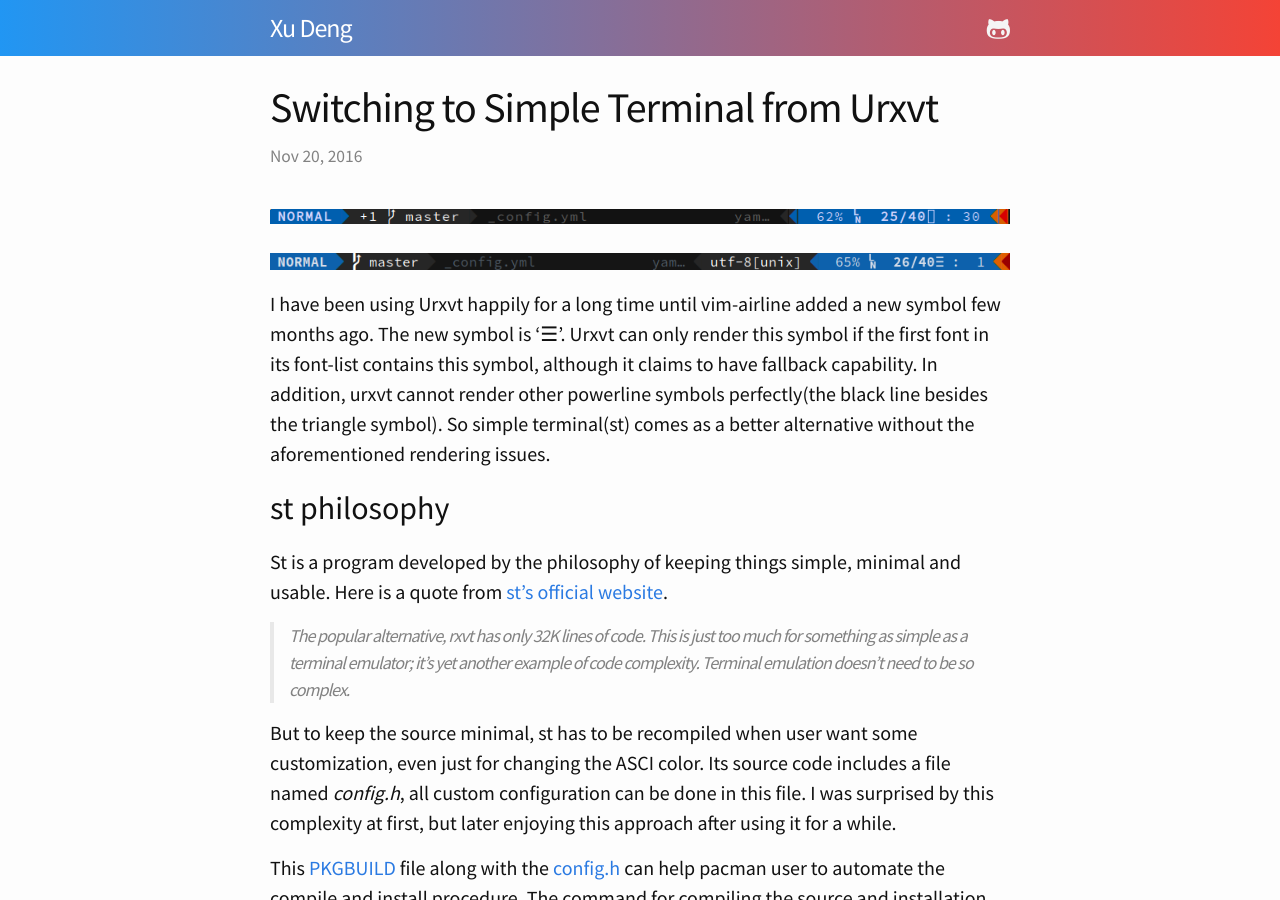
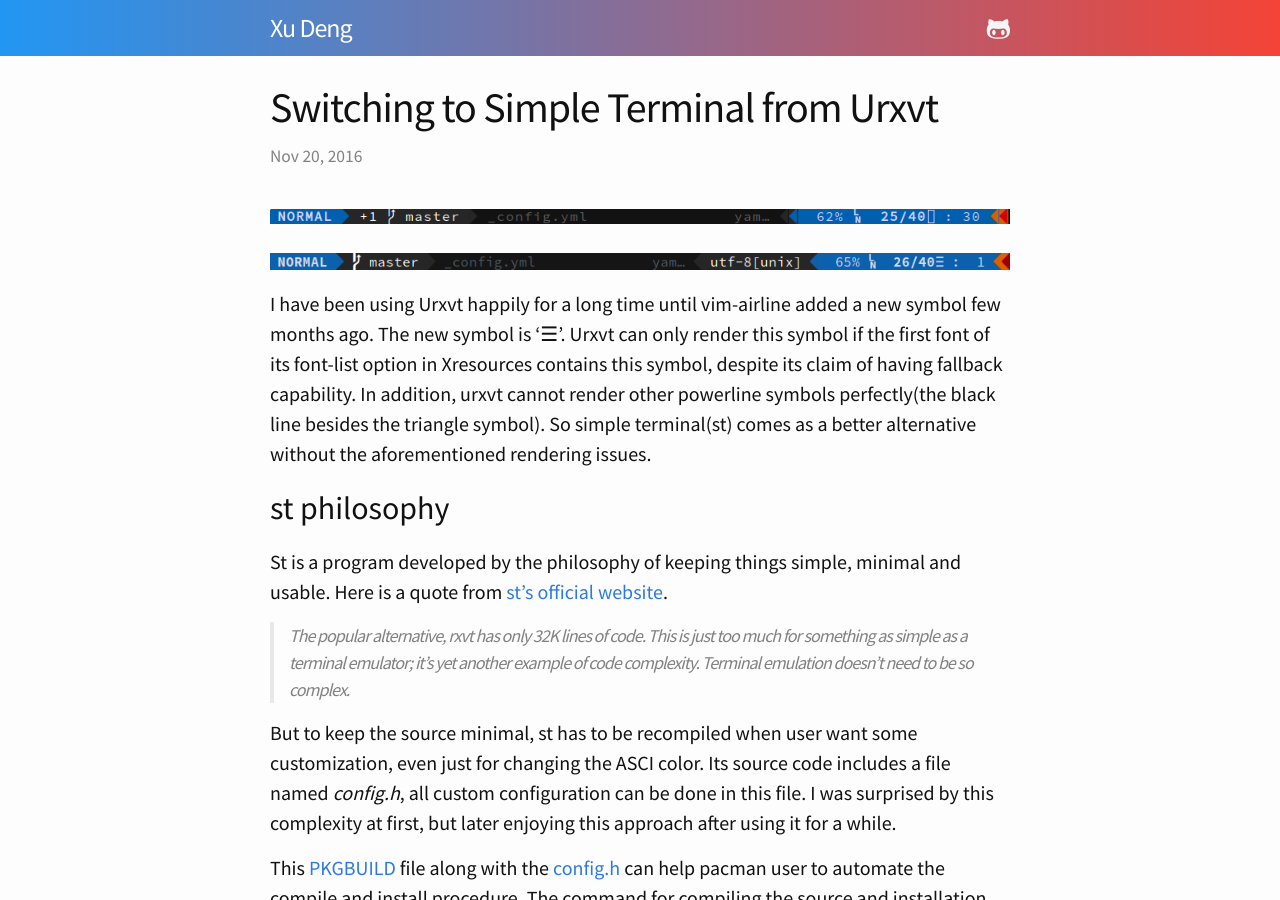
Before and after one commit to xden/xden.github.io, a Jekyll site: the page built from _posts/2016-11-20-simple-terminal.md, in a window 1280 px wide and 900 px high. Built offline with Jekyll 4.4.1, drawn with Linux system fonts in a browser that asks for light colours; some of the changed text lies outside the part shown.

Commit message:
Updated 2016-11-20-simple-terminal.md

````diff
--- a/_posts/2016-11-20-simple-terminal.md
+++ b/_posts/2016-11-20-simple-terminal.md
@@ -7,7 +7,7 @@
 
 ![urxvt-statusline]({{site.baseurl}}/assets/st-statusline.png "vim statusline in simple terminal")
 
-I have been using Urxvt happily for a long time until vim-airline added a new symbol few months ago. The new symbol is '☰'. Urxvt can only render this symbol if the first font in its font-list contains this symbol, although it claims to have fallback capability. In addition, urxvt cannot render other powerline symbols perfectly(the black line besides the triangle symbol). So simple terminal(st) comes as a better alternative without the aforementioned rendering issues.
+I have been using Urxvt happily for a long time until vim-airline added a new symbol few months ago. The new symbol is '☰'. Urxvt can only render this symbol if the first font of its font-list option in Xresources contains this symbol, despite its claim of having fallback capability. In addition, urxvt cannot render other powerline symbols perfectly(the black line besides the triangle symbol). So simple terminal(st) comes as a better alternative without the aforementioned rendering issues.
 
 <!-- more -->
 
@@ -56,6 +56,9 @@
 };
 ```
 
+## Choosing the 16 ASCI colors
+
+
 ## Other st issues
 
 - ~~No scroll support~~ (Edit: Thanks for Frank's [correcting](https://github.com/d8660091/st-custom/issues/1) there is [patch](http://st.suckless.org/patches/scrollback) to add this feature), but can be mitigated by using tmux.
````
